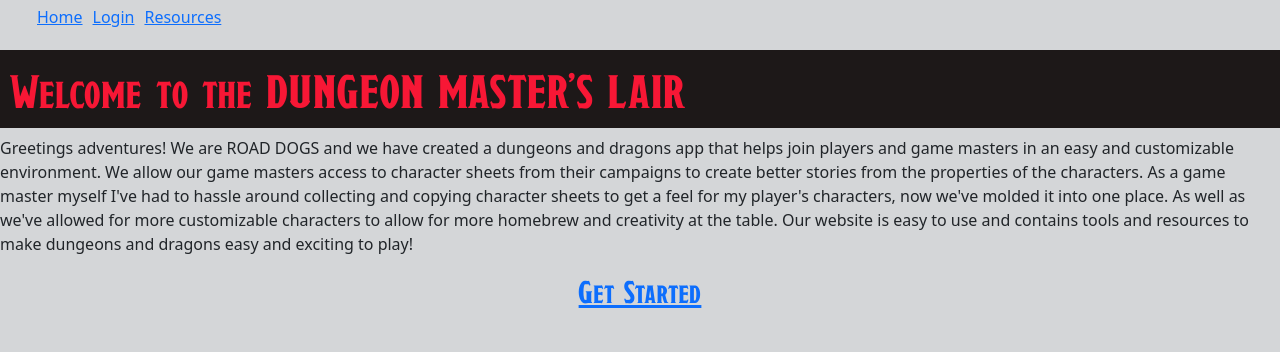
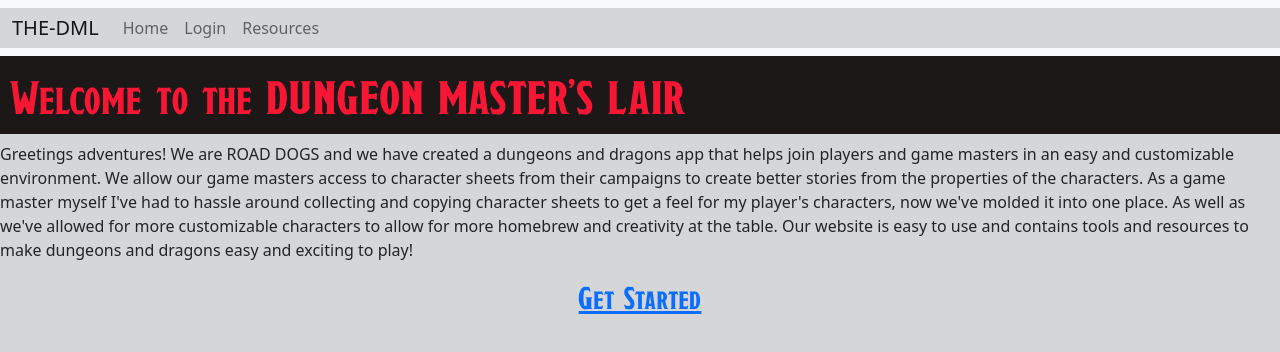
Before and after one commit to JacobBMitchell/the-dml, a React (Create React App) app in the folder client/: page / in a window 1280 px wide. Shown: the top 352 px of the page. Built offline with nearby package versions, Linux system fonts and the light colour scheme.

Commit message:
nav bar rework

```diff
--- a/client/src/Nav.js
+++ b/client/src/Nav.js
@@ -14,36 +14,45 @@
     }
 
     return (
-        <nav className='nav'>
-            <ul>
-                <li>
-                    <Link to="/">Home</Link>
+        <nav className="navbar navbar-expand-lg navbar-light bg-light">
+            <div className='container-fluid'>
+                <Link className="navbar-brand" to="/">THE-DML</Link>
+                <button class="navbar-toggler" type="button" data-bs-toggle="collapse" data-bs-target="#navbarSupportedContent" aria-controls="navbarSupportedContent" aria-expanded="false" aria-label="Toggle navigation">
+                    <span class="navbar-toggler-icon"></span>
+                </button>
+                <div className="collapse navbar-collapse" id="navbarSupportedContent">
+
+                    <ul className="navbar-nav me-auto mb-2 mb-lg-0">
+                        <li className="nav-item">
+                            <Link className="nav-link" to="/">Home</Link>
                         </li>
 
                         {user?.user ? (
-                    <li><button onClick={handleLogout}>Logout {user.user.sub}</button></li>
+                            <li className="nav-item"><button onClick={handleLogout}>Logout {user.user.sub}</button></li>
                             // Update with real link later
                         ) : (
-                    <li>
-                        <Link to="/login">Login</Link>
+                            <li className="nav-item">
+                                <Link className="nav-link" to="/login">Login</Link>
                             </li>
                         )}
 
                         {user?.user ? (
-                    <li>
-                        <Link to="/characters">Characters</Link>
+                            <li className="nav-item">
+                                <Link className="nav-link" to="/characters">Characters</Link>
                             </li>
                         ) : <></>}
 
                         {user?.user ? (
-                    <li>
-                        <Link to="/campaigns">Campaigns</Link>
+                            <li className="nav-item">
+                                <Link className="nav-link" to="/campaigns">Campaigns</Link>
                             </li>
                         ) : <></>}
-                <li>
-                    <Link to="/resources">Resources</Link>
+                        <li className="nav-item">
+                            <Link className="nav-link" to="/resources">Resources</Link>
                         </li>
                     </ul>
+                </div>
+            </div>
         </nav>
     )
 }
```
Lines whose indentation alone changed are shown as unchanged.
